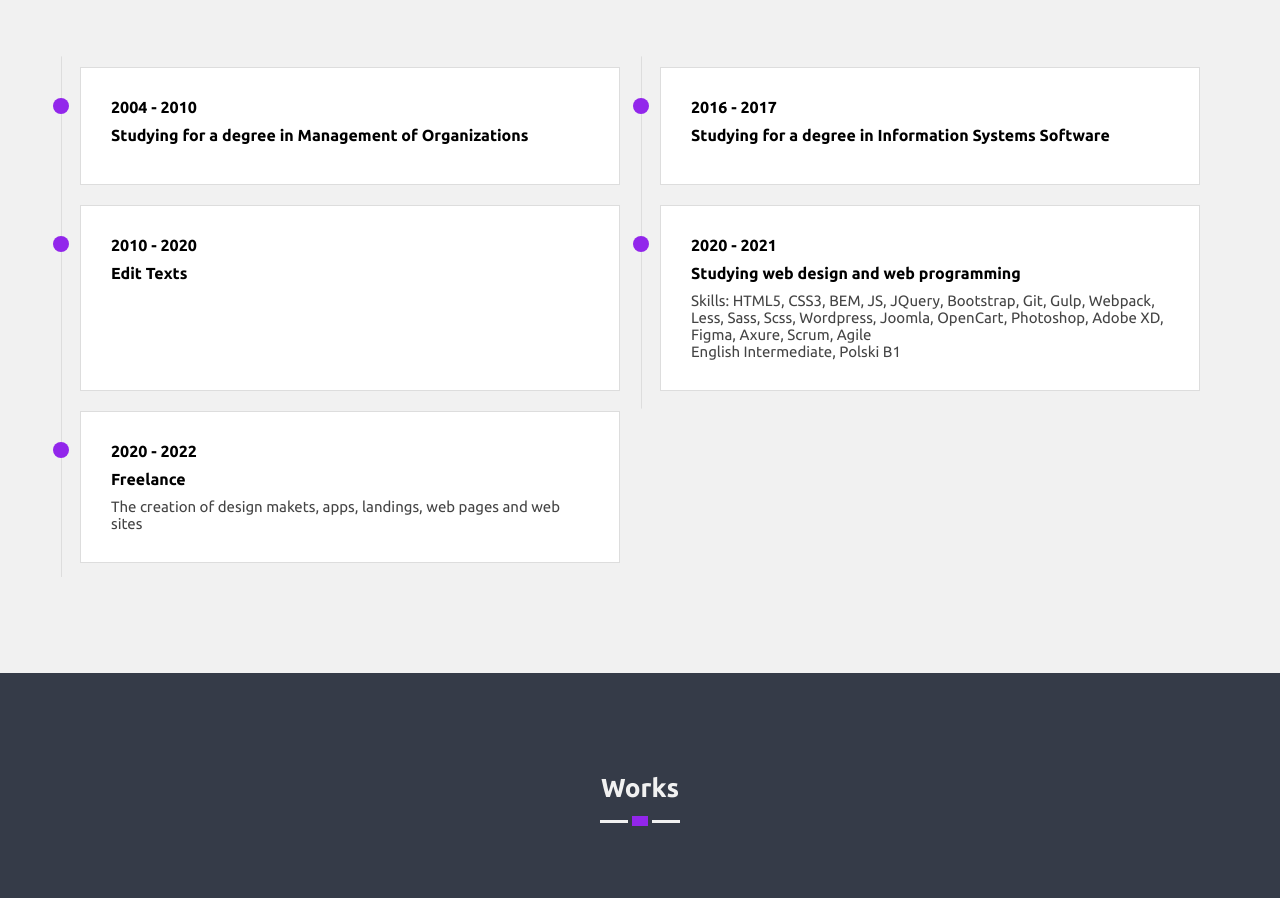
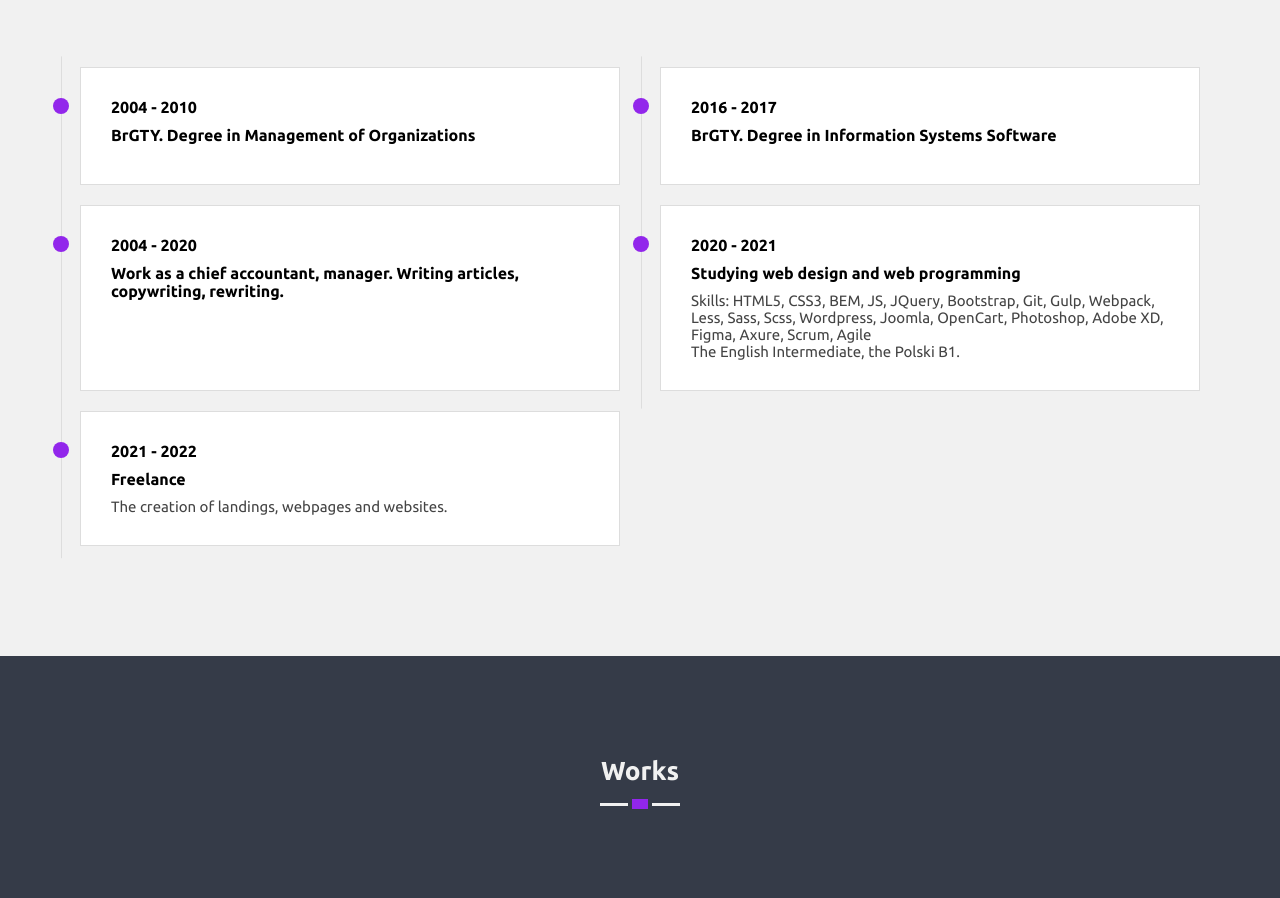
Before and after one commit to AnnaSkVl/MYPORTFOLIO, a plain HTML site: page index.html in a window 1280 px wide. Shown: the part 2480-3378 px from the top of the page. Drawn offline with nearby package versions, Linux system fonts and the light colour scheme.

Commit message:
first commit

```diff
--- a/index.html
+++ b/index.html
@@ -161,30 +161,30 @@
       <div class="time-line">
         <div class="block">
           <h4>2004 - 2010</h4>
-          <h3>Studying for a degree in Management of Organizations</h3>
+          <h3>BrGTY. Degree in Management of Organizations</h3>
         </div>
 
         <div class="block">
           <h4>2016 - 2017</h4>
-          <h3>Studying for a degree in Information Systems Software</h3>
+          <h3>BrGTY. Degree in Information Systems Software</h3>
         </div>
 
         <div class="block">
-          <h4>2010 - 2020</h4>
-          <h3>Edit Texts</h3>
+          <h4>2004 - 2020</h4>
+          <h3>Work as a chief accountant, manager. Writing articles, copywriting, rewriting.</h3>
         </div>
 
         <div class="block">
           <h4>2020 - 2021</h4>
           <h3>Studying web design and web programming</h3>
           <p>Skills: HTML5, CSS3, BEM, JS, JQuery, Bootstrap, Git, Gulp, Webpack, Less, Sass, Scss, Wordpress, Joomla, OpenCart, Photoshop, Adobe XD, Figma, Axure, Scrum, Agile</p>
-          <p>English Intermediate, Polski B1</p>
+          <p>The English Intermediate, the Polski B1.</p>
         </div>
 
         <div class="block">
-          <h4>2020 - 2022</h4>
+          <h4>2021 - 2022</h4>
           <h3>Freelance</h3>
-          <p>The creation of  design makets, apps, landings, web pages and web sites</p>
+          <p>The creation of landings, webpages and websites.</p>
         </div>
       </div>
     </div>
```
